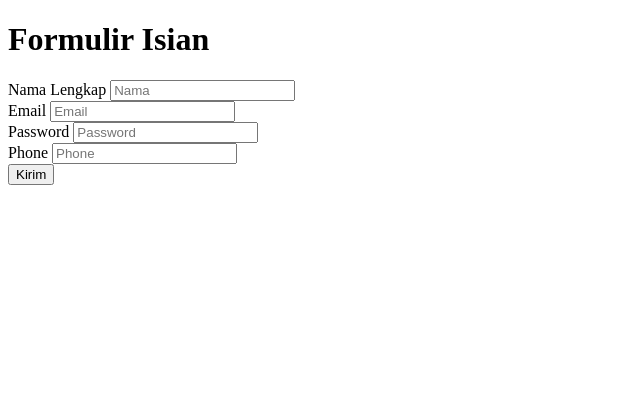
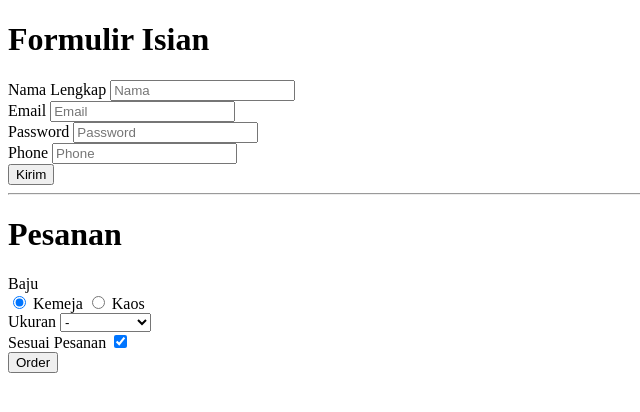
Before and after one commit to syfanadya/HTML, a plain HTML site: page form.html in a window 1280 px wide. Shown: the whole page, without its empty margins (0-640 px from the left). Drawn offline with Linux system fonts and the light colour scheme.

Commit message:
Mengenal Radio Button Checkbox dan Select untuk Pilihan Ganda

```diff
--- a/form.html
+++ b/form.html
@@ -35,5 +35,31 @@
 
 
     </form>
+
+    <hr>
+
+    <h1>Pesanan</h1>
+    <form action="/order">
+        <label for="">Baju</label>
+        <div>
+            <input type="radio" name="baju" id="" value="kemeja" checked> <label for="">Kemeja</label>
+            <input type="radio" name="baju" id="" value="kaos"> <label for="">Kaos</label>
+        </div>
+        <div>
+            <label for="">Ukuran</label>
+            <select name="ukuran" id="ukuran">
+                <option value="-" selected>-</option>
+                <option value="s">Small</option>
+                <option value="m">Medium</option>
+                <option value="l">Large</option>
+                <option value="xl">Extra Large</option>
+            </select>
+        </div>
+        <div>
+            <label for="term">Sesuai Pesanan</label>
+            <input type="checkbox" name="term" id="term" value="sesuai" checked>
+        </div>
+        <button type="submit">Order</button>
+    </form>
 </body>
 </html>
```
